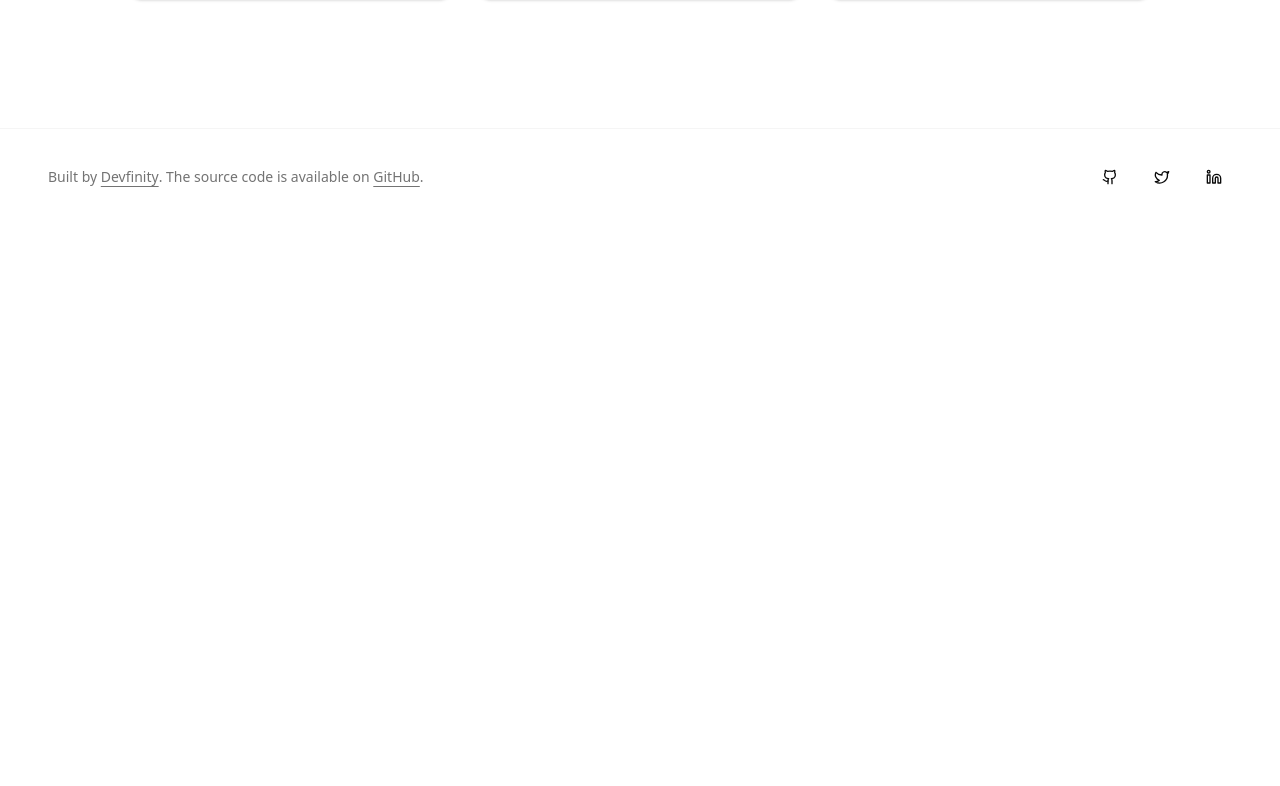
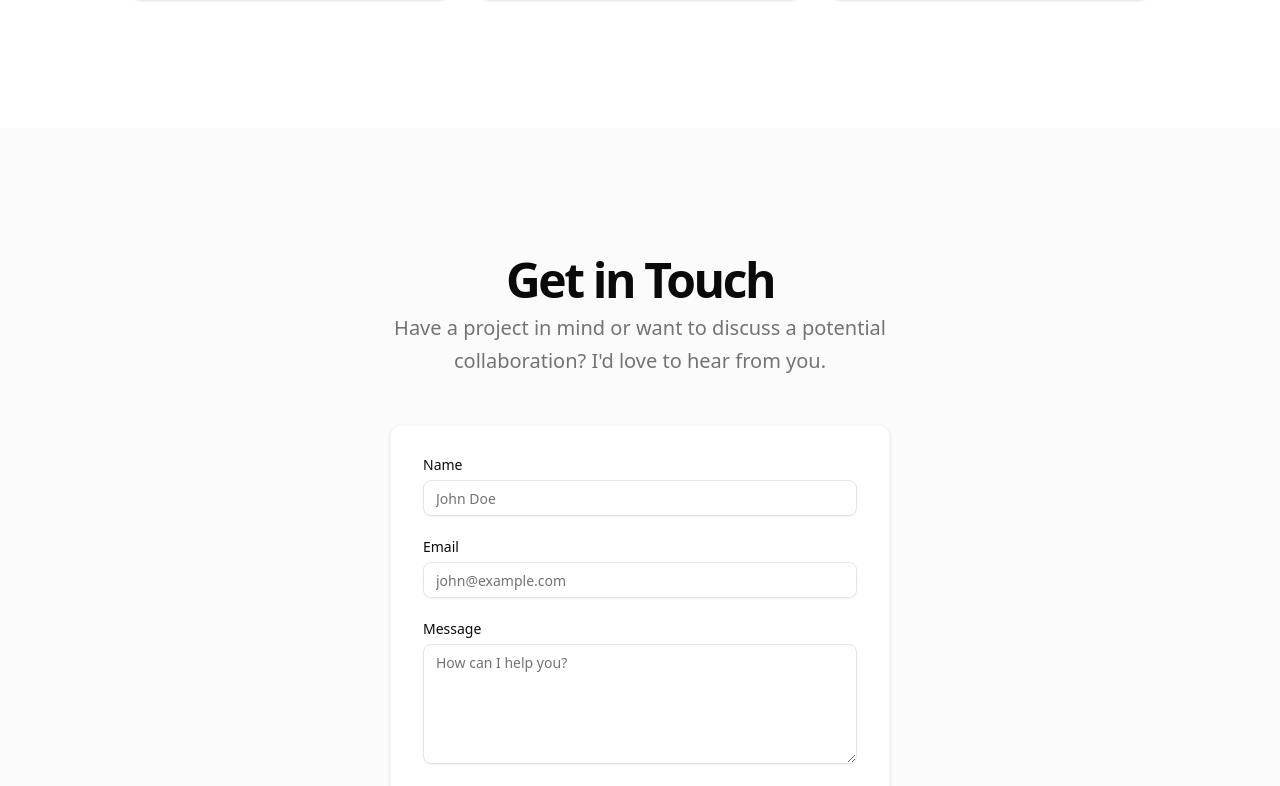
Before and after one commit to AstronautGuy/DevfinityFrontend, a Next.js app: page / in a window 1280 px wide. Shown: the part 2568-3354 px from the top of the page. Before the commit the page ends 2793 px from the top, so only its background shows below. Built offline with nearby package versions, Linux system fonts and the light colour scheme.

Commit message:
feat: integrate ContactSection into page.tsx

```diff
--- a/src/app/page.tsx
+++ b/src/app/page.tsx
@@ -2,6 +2,7 @@ import { HeroSection } from "@/components/HeroSection";
 import { AboutSection } from "@/components/AboutSection";
 import { CoreCapabilitiesSection } from "@/components/CoreCapabilitiesSection";
 import { FeaturedProjectsSection } from "@/components/FeaturedProjectsSection";
+import { ContactSection } from "@/components/ContactSection";
 
 export default function Home() {
   return (
@@ -10,6 +11,7 @@ export default function Home() {
       <CoreCapabilitiesSection />
       <AboutSection />
       <FeaturedProjectsSection />
+      <ContactSection />
     </div>
   );
 }
```
